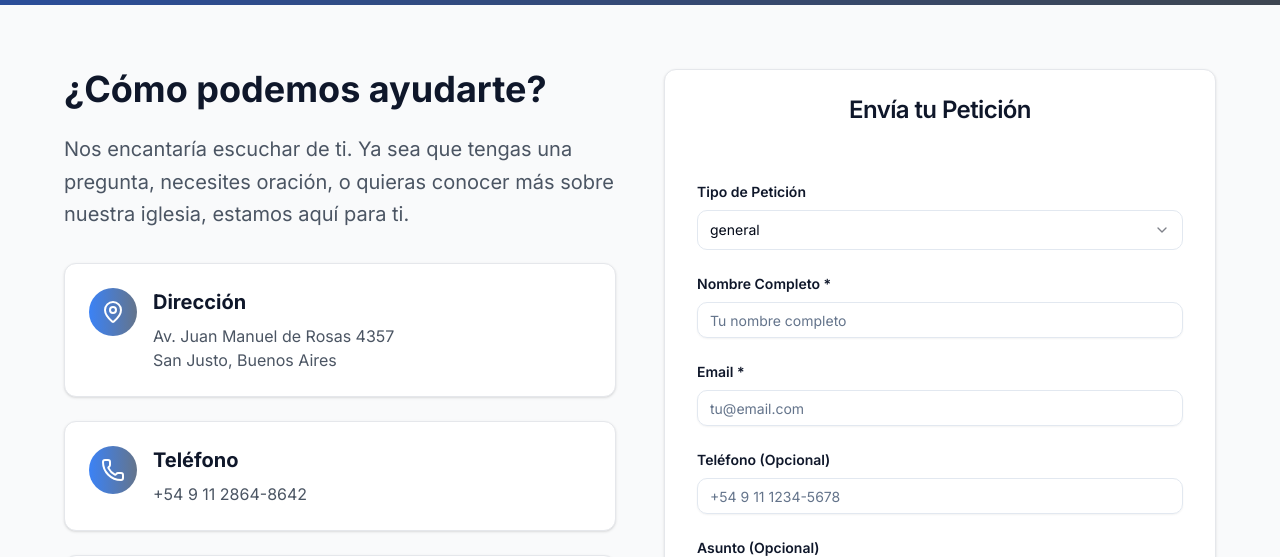
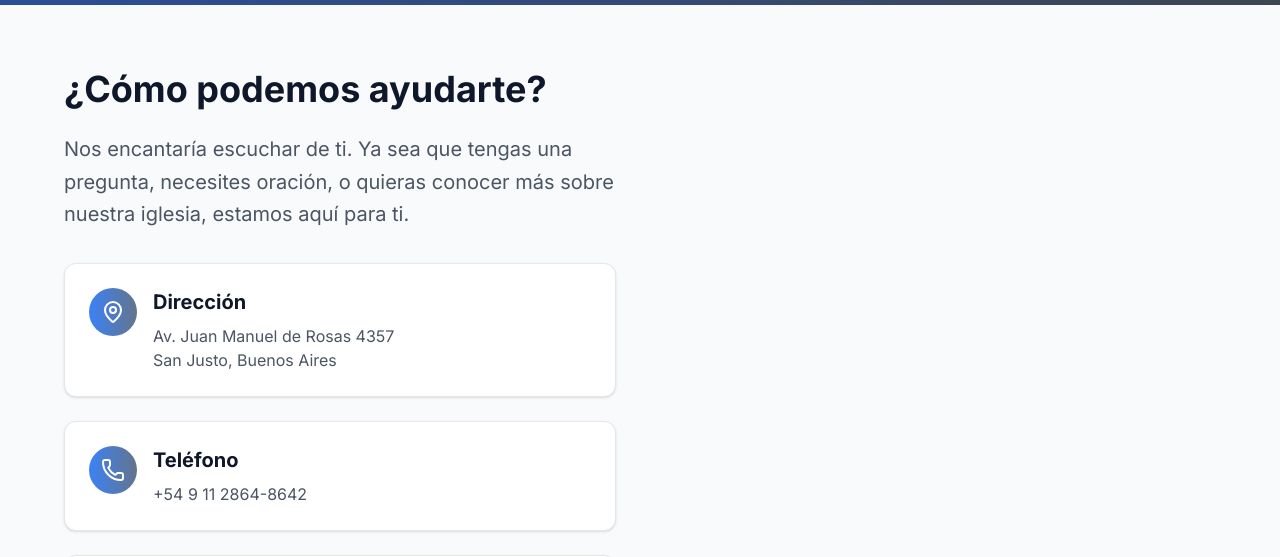
Before and after one commit to juanpo12/cristo-la-solucion, a Next.js app: page /contacto in a window 1280 px wide. Shown: the part 395-952 px from the top of the page. Built offline with nearby package versions, Linux system fonts and the light colour scheme; grey boxes are pictures that could not be loaded.

Commit message:
refactor(contact): remove unused contact form component

```diff
--- a/app/contacto/page.tsx
+++ b/app/contacto/page.tsx
@@ -141,11 +141,6 @@ export default function ContactoPage() {
               </CardContent>
             </Card>
           </div>
-
-          {/* Formulario de Contacto */}
-          <div>
-            <ContactForm />
-          </div>
         </div>
       </div>
     </div>
```
